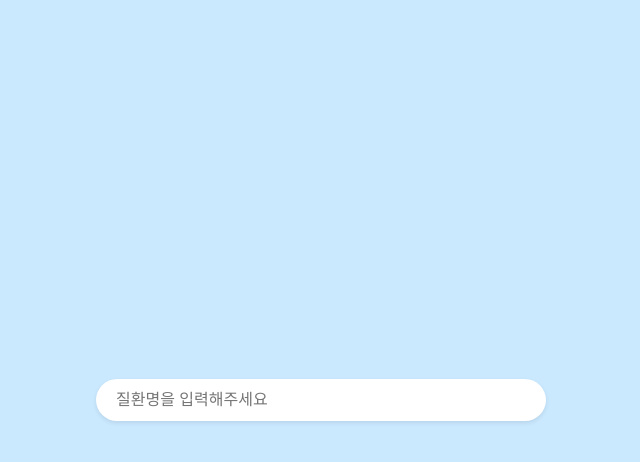
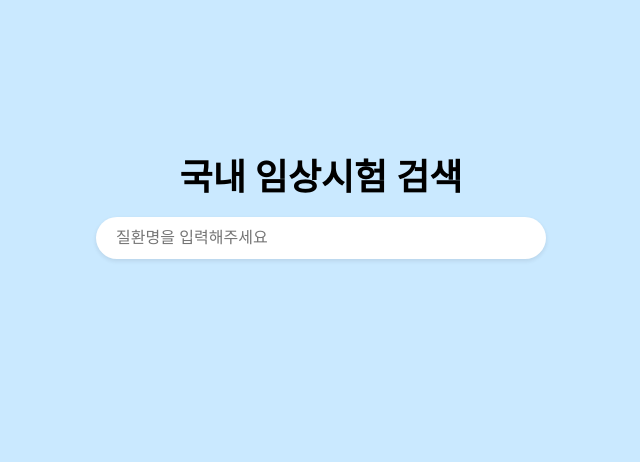
Before and after one commit to Aroma-oh/search-recommend-serivce, a React (Create React App) app: page / in a window 1280 px wide. Shown: the top 462 px of the page, without its empty margins (319-959 px from the left). Built offline with nearby package versions, Linux system fonts and the light colour scheme.

Commit message:
design: 검색화면 스타일링

```diff
--- a/src/containers/Search.tsx
+++ b/src/containers/Search.tsx
@@ -45,6 +45,7 @@ const Search = () => {
 
     return (
         <Box>
+            <h1> 국내 임상시험 검색 </h1>
             <SearchBar
                 submit={submit}
                 placeholder='질환명을 입력해주세요'
@@ -68,15 +69,22 @@ const Search = () => {
 export default Search;
 
 const Box = styled.section`
-    width: 100vw;
-    height: 100vh;
+    width: 100%;
+    height: 80vh;
+    padding-top: 20vh;
 
     background-color: var(--bg-main);
 
     display: flex;
     flex-direction: column;
-    justify-content: center;
+    justify-content: flex-start;
     align-items: center;
+
+    h1 {
+        font-size: 36px;
+        font-weight: 700;
+        margin-bottom: 21px;
+    }
 
     &:has(input:focus) {
         & > div {
```
